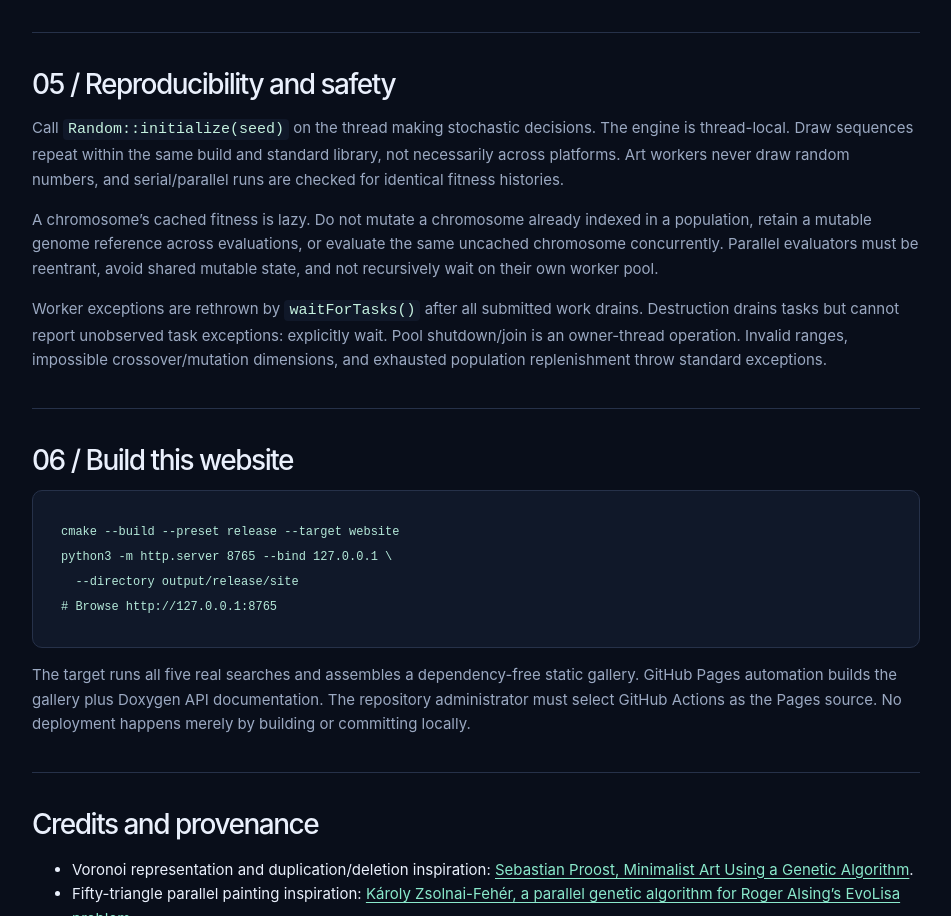
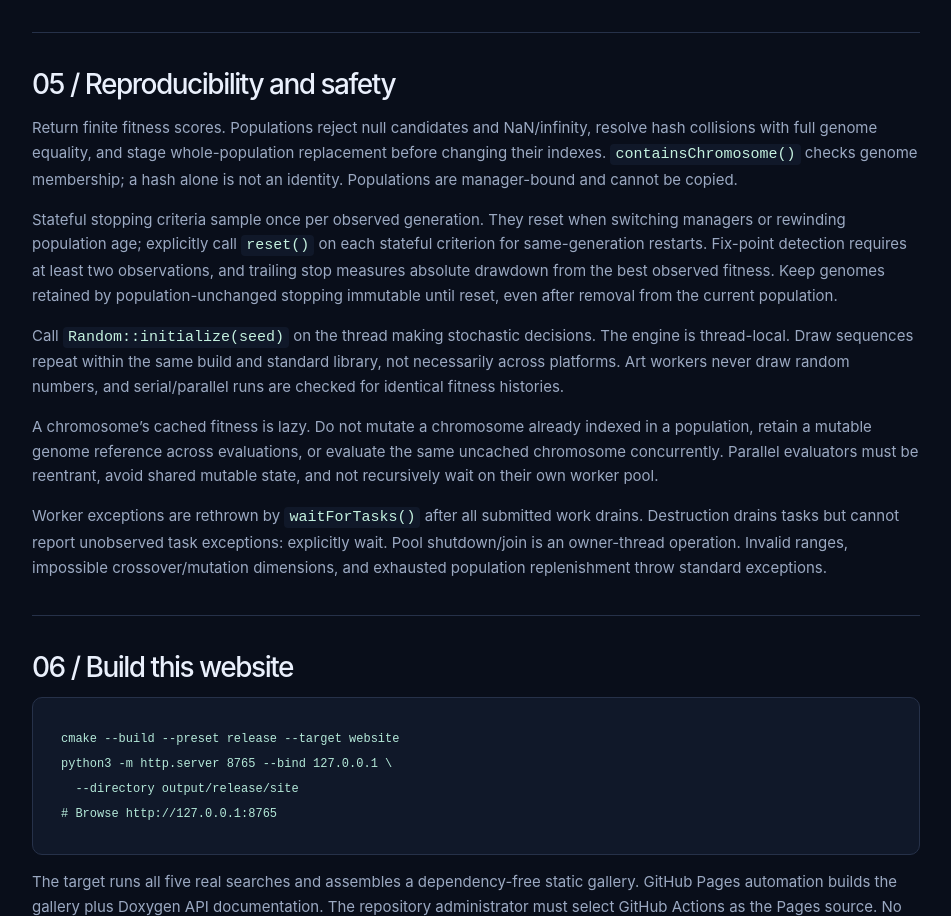
Before and after one commit to geneial/geneial, a plain HTML site: page docs/site/guide.html in a window 1280 px wide. Shown: the part 2806-3722 px from the top of the page, without its empty margins (164-1115 px from the left). Drawn offline with Linux system fonts and the light colour scheme.

Commit message:
docs: document corrected population, mutation, and stopping contracts
Synchronize the README, migration notes, architecture guide, validation results, site, and roadmap.

```diff
--- a/docs/site/guide.html
+++ b/docs/site/guide.html
@@ -34,11 +34,11 @@
       <h2>01 / Get a working build</h2>
       <p>
         Requirements: a C++20 compiler and standard library with
-        <code>std::span</code> and <code>std::jthread</code>, CMake 3.21+, and Ninja.
-        Use GCC/libstdc++ 12+, Clang with libstdc++ 12+, LLVM/libc++ 20+, or a
-        current Xcode 26 toolchain. CMake checks the required library features.
-        Boost.Test is only needed when building tests. Windows/MSVC is not
-        currently in the validation matrix.
+        <code>std::span</code> and <code>std::jthread</code>, CMake 3.21+, and
+        Ninja. Use GCC/libstdc++ 12+, Clang with libstdc++ 12+, LLVM/libc++ 20+,
+        or a current Xcode 26 toolchain. CMake checks the required library
+        features. Boost.Test is only needed when building tests. Windows/MSVC is
+        not currently in the validation matrix.
       </p>
       <pre><code># macOS
 brew install cmake ninja boost
@@ -172,6 +172,22 @@ target_link_libraries(your_program PRIVATE geneial::geneial)
       </p>
       <h2>05 / Reproducibility and safety</h2>
       <p>
+        Return finite fitness scores. Populations reject null candidates and
+        NaN/infinity, resolve hash collisions with full genome equality, and
+        stage whole-population replacement before changing their indexes.
+        <code>containsChromosome()</code> checks genome membership; a hash alone
+        is not an identity. Populations are manager-bound and cannot be copied.
+      </p>
+      <p>
+        Stateful stopping criteria sample once per observed generation. They
+        reset when switching managers or rewinding population age; explicitly
+        call <code>reset()</code> on each stateful criterion for same-generation
+        restarts. Fix-point detection requires at least two observations, and
+        trailing stop measures absolute drawdown from the best observed fitness.
+        Keep genomes retained by population-unchanged stopping immutable until
+        reset, even after removal from the current population.
+      </p>
+      <p>
         Call <code>Random::initialize(seed)</code> on the thread making
         stochastic decisions. The engine is thread-local. Draw sequences repeat
         within the same build and standard library, not necessarily across
```
Also changed, not shown: 6 other files.
